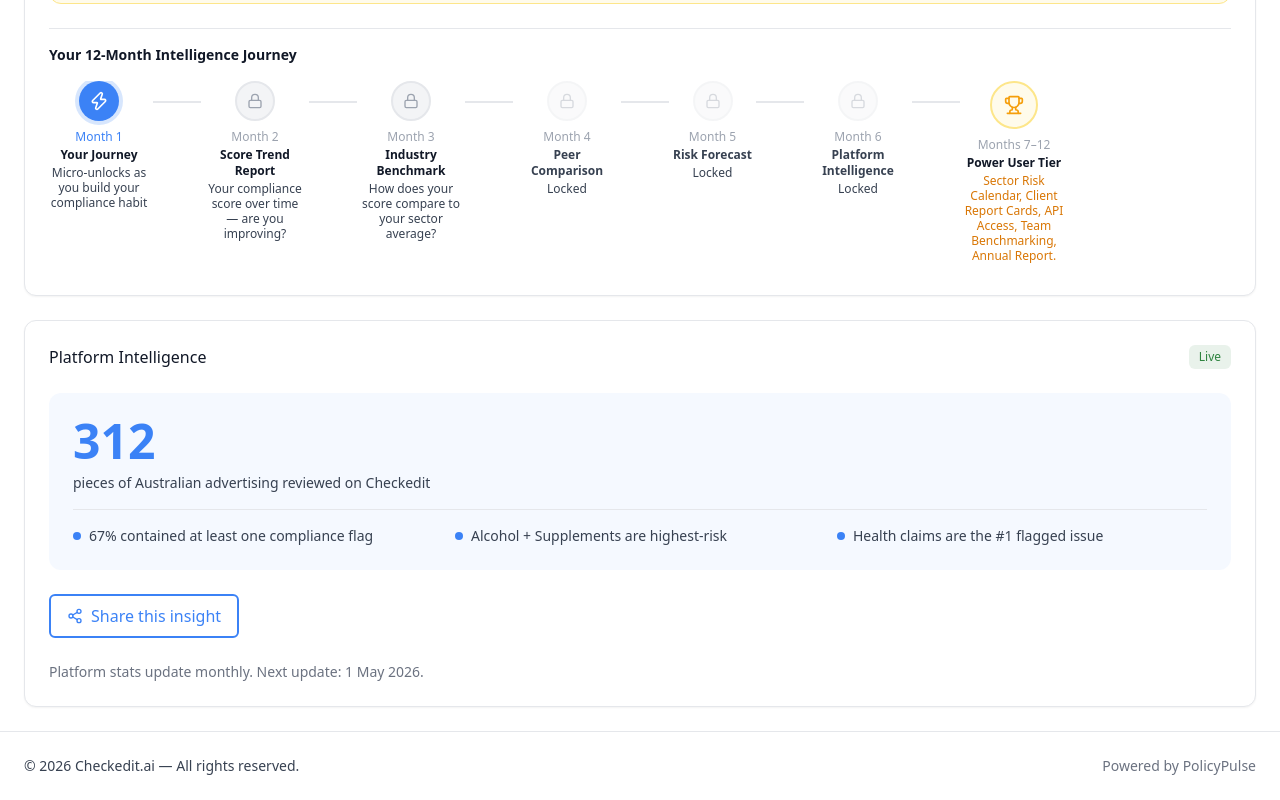
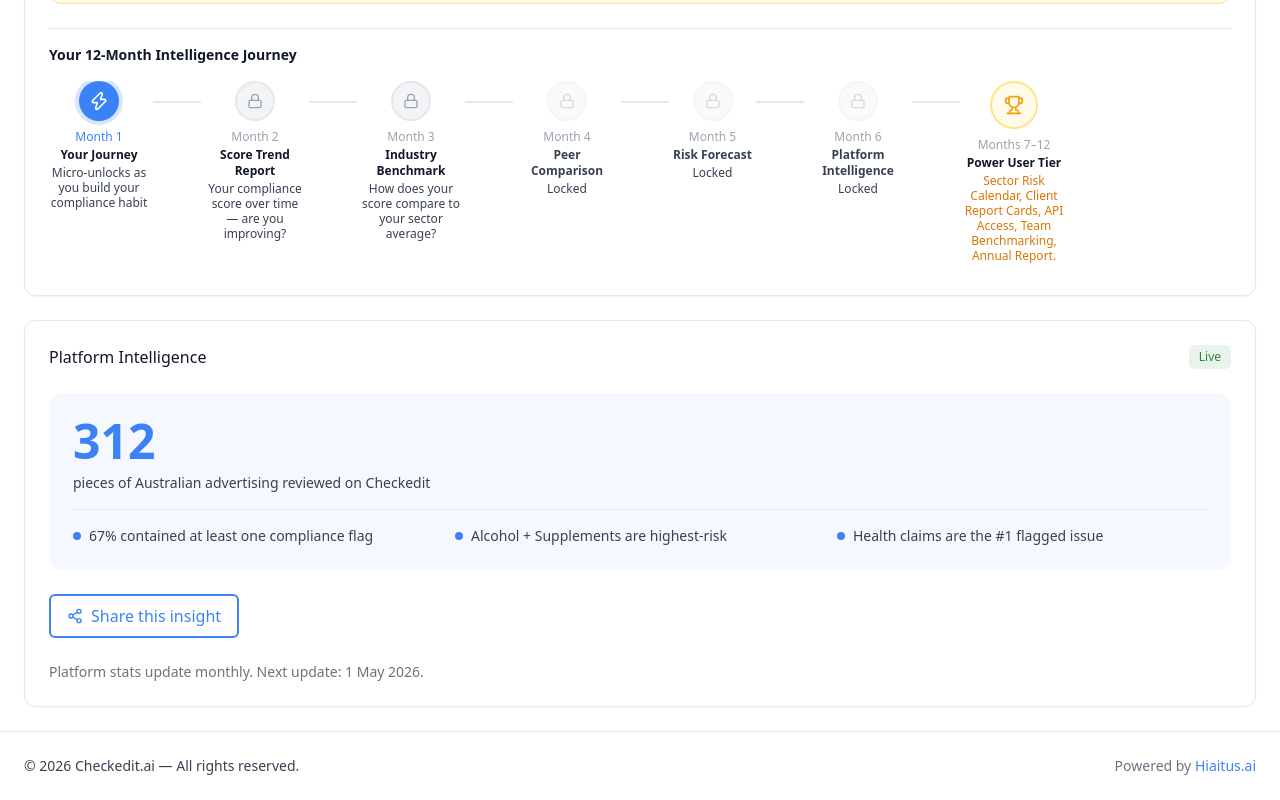
Before and after one commit to StuSheridan/checkedit-intel, a Next.js app: page /intel in a window 1280 px wide. Shown: the part 1715-2515 px from the top of the page. Built offline with nearby package versions, Linux system fonts and the light colour scheme.

Commit message:
fix: intel — footer powered by Hiaitus.ai

```diff
--- a/src/components/layout/Footer.tsx
+++ b/src/components/layout/Footer.tsx
@@ -6,7 +6,7 @@
           &copy; {new Date().getFullYear()} Checkedit.ai — All rights reserved.
         </p>
         <p className="text-sm text-gray-500">
-          Powered by PolicyPulse
+          Powered by <a href="https://hiaitus.ai" target="_blank" rel="noopener noreferrer" className="text-brand-primary hover:underline">Hiaitus.ai</a>
         </p>
       </div>
     </footer>
```
